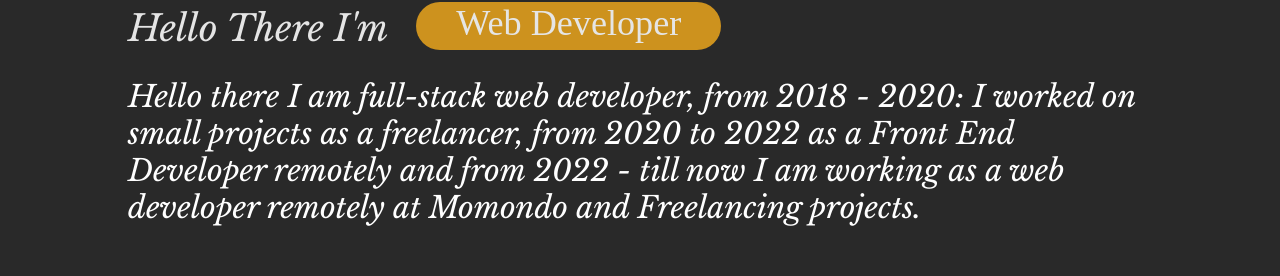
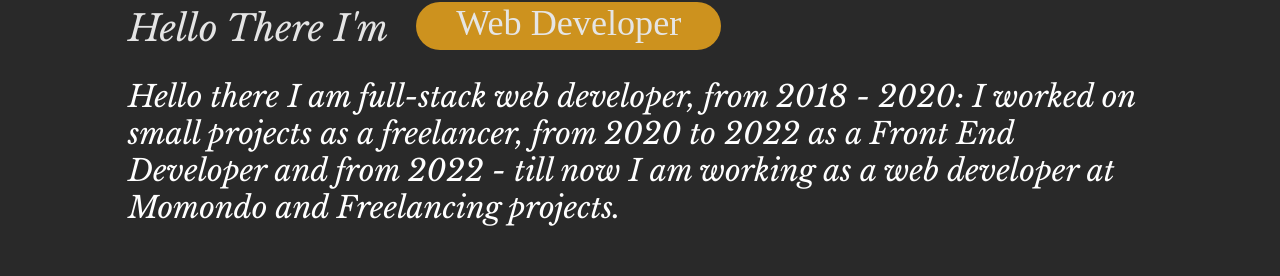
Before and after one commit to IremRyuk/Porfolio, a React (Vite) app: page / in a window 1280 px wide. Shown: the part 388-664 px from the top of the page. Built offline with nearby package versions, Linux system fonts and the light colour scheme.

Commit message:
data website fix

```diff
--- a/src/Page Components/Home Page/PralaxPicAbout.tsx
+++ b/src/Page Components/Home Page/PralaxPicAbout.tsx
@@ -69,7 +69,7 @@
     <div className="first"><div>George Iremadze</div></div>
   </section>
 </main>
-<p className='myTitle'>Hello there I am full-stack web developer, from 2018 - 2020: I worked on small projects as a freelancer, from 2020 to 2022 as a Front End Developer remotely and from 2022 - till now I am working as a web developer remotely at Momondo and Freelancing projects.
+<p className='myTitle'>Hello there I am full-stack web developer, from 2018 - 2020: I worked on small projects as a freelancer, from 2020 to 2022 as a Front End Developer and from 2022 - till now I am working as a web developer at Momondo and Freelancing projects.
 </p>
 </div>
     </div>
--- a/src/Storage/data.json
+++ b/src/Storage/data.json
@@ -26,7 +26,7 @@
         "image": ["/Images/Page Images/momondo1.webp", "/Images/Page Images/momondo2.webp", "/Images/Page Images/momondo3.webp"],
         "webSiteDescrition":"Momondo is website where you can buy/book tickets of flights and airline. Rent cars and find stays. On this website you can explore new places",
         "myJob":"On this website i used to add new styles, new places, change structure of code(optimization) and change website looks.",
-        "websiteAdrress":"https://www.artfinder.com/",
+        "websiteAdrress":"https://www.momondo.com/",
         "skills":"Figma, Jquery, Javascript, Sass, Git, Github"
     },
     {
```
